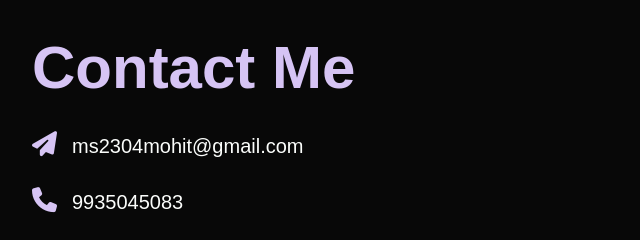
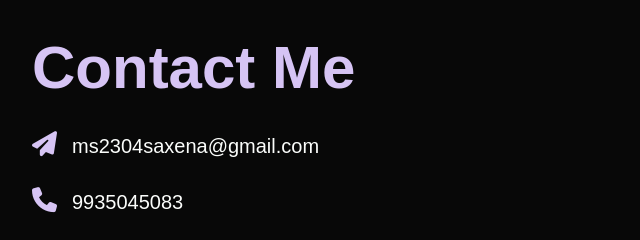
Before and after one commit to msmohit23/Portfolio, a plain HTML site: page index.html in a window 1280 px wide. Shown: the part 2000-2240 px from the top of the page, 96-736 px from the left. Drawn offline with Linux system fonts and the light colour scheme.

Commit message:
Update index.html

```diff
--- a/index.html
+++ b/index.html
@@ -101,7 +101,7 @@
         <div class="row">
             <div class="contact-left">
                 <h1 class="sub-title">Contact Me</h1>
-                <p><i class="fa-solid fa-paper-plane"></i>ms2304mohit@gmail.com</p>
+                <p><i class="fa-solid fa-paper-plane"></i>ms2304saxena@gmail.com</p>
                 <p><i class="fa-solid fa-phone"></i>9935045083</p>
                 <div class="social-icons">
                     <a href="https://www.linkedin.com/in/mohit-saxena-a3137b251/" target="_blank"><i class="fa-brands fa-linkedin"></i></a>
```
